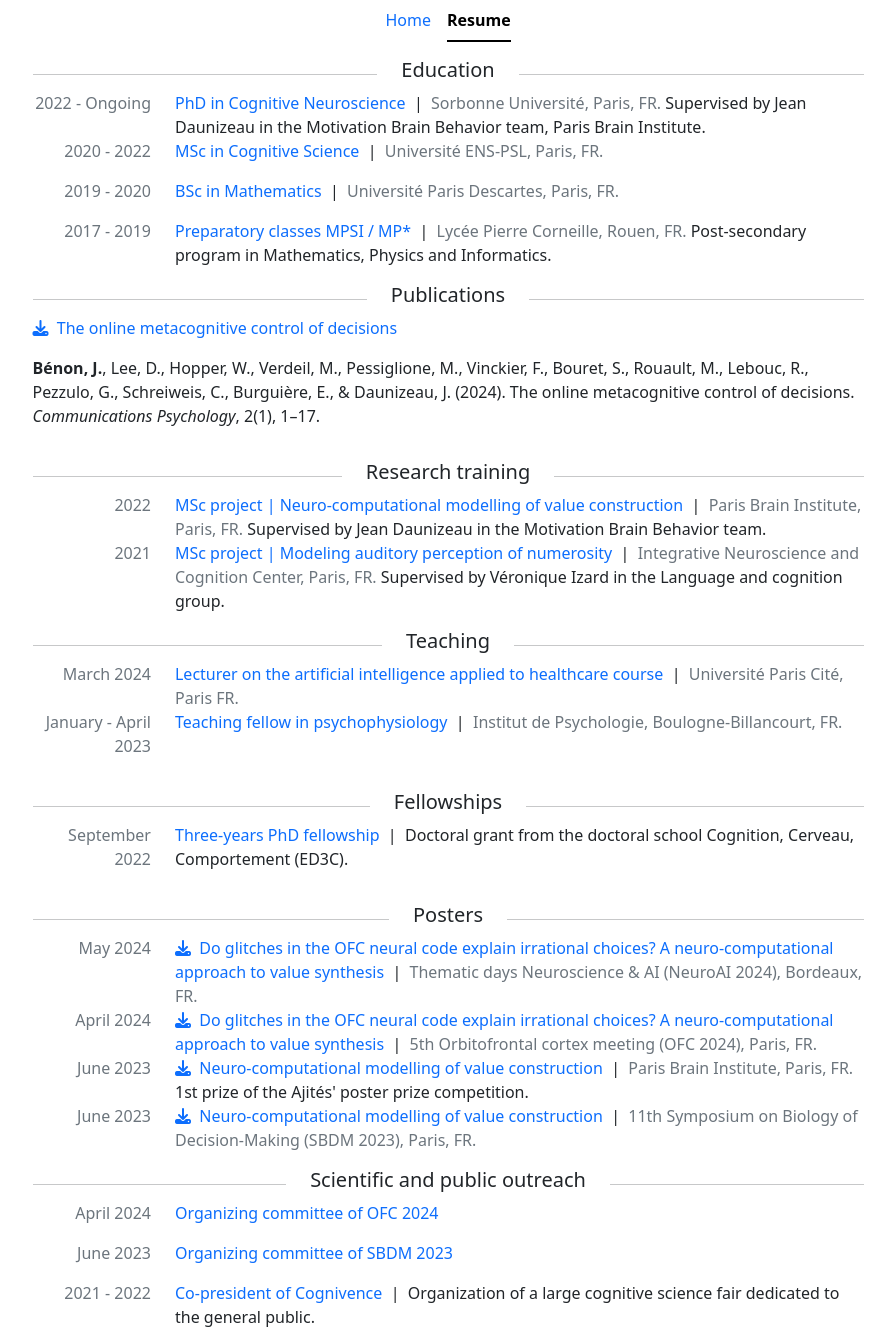
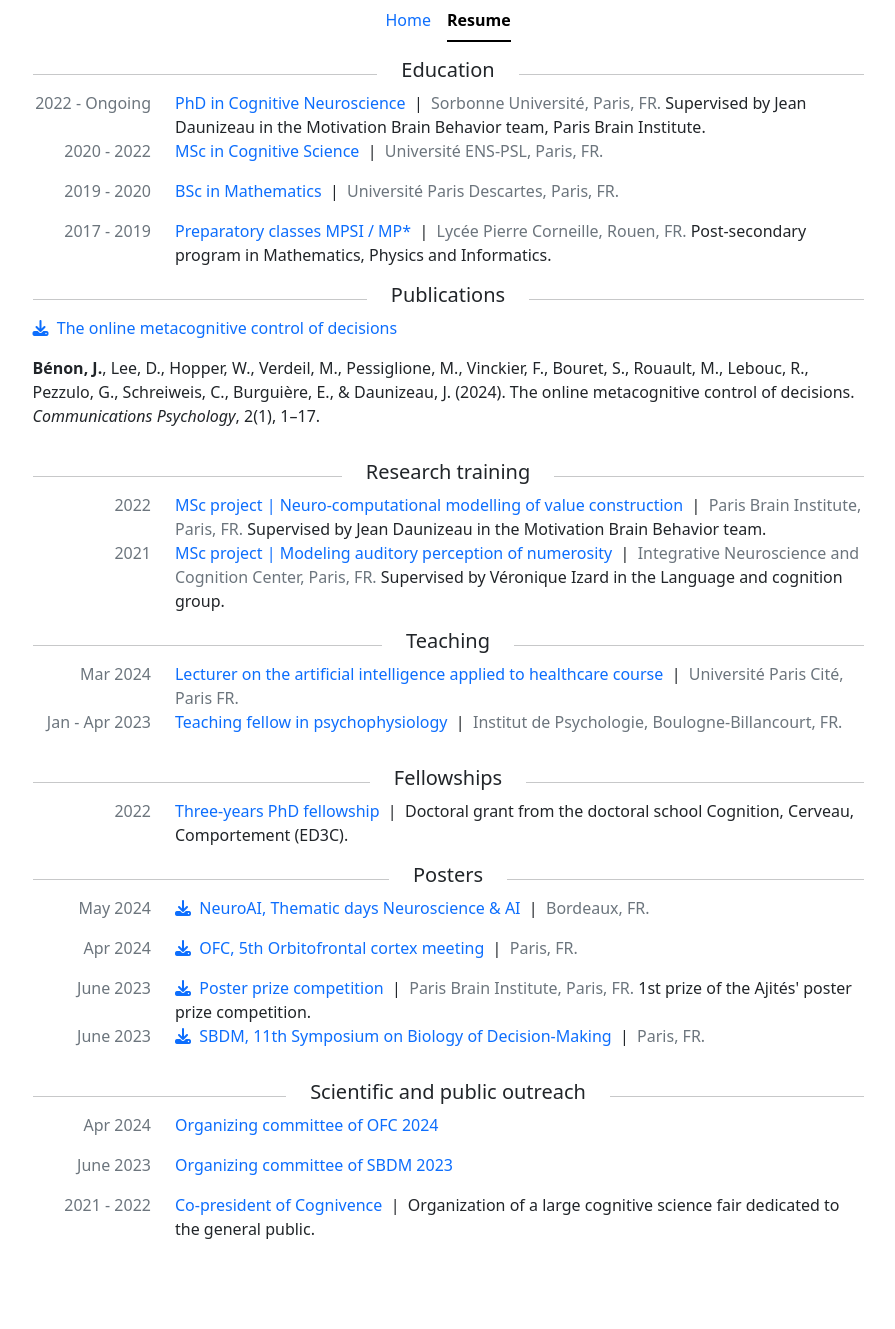
Before and after one commit to jbenon/jbenon.github.io, a Jekyll site: the page built from resume.html, in a window 1280 px wide. Shown: the whole page, without its empty margins (192-1087 px from the left). Built offline with Jekyll 4.4.1, drawn with Linux system fonts in a browser that asks for light colours; nearby versions of some CDN libraries; after the commit the page ends 1241 px from its top, so only the background shows below that.

Commit message:
Remove poster title

```diff
--- a/_data/resume.yml
+++ b/_data/resume.yml
@@ -48,47 +48,47 @@
 - title: Teaching
   items:
     - title: Lecturer on the artificial intelligence applied to healthcare course
-      date: March 2024
+      date: Mar 2024
       place: Université Paris Cité, Paris FR.
     - title: Teaching fellow in psychophysiology
-      date: January - April 2023
+      date: Jan - Apr 2023
       place: Institut de Psychologie, Boulogne-Billancourt, FR.
 
 # ===== FELLOWSHIPS ===== #
 - title: Fellowships
   items:
     - title: Three-years PhD fellowship
-      date: September 2022
+      date: 2022
       details: >
         Doctoral grant from the doctoral school Cognition, Cerveau, Comportement (ED3C).
 
 # ===== POSTERS ===== #
 - title: Posters
   items:
-    - title: Do glitches in the OFC neural code explain irrational choices? A neuro-computational approach to value synthesis
+    - title: NeuroAI, Thematic days Neuroscience & AI
       date: May 2024
-      place: Thematic days Neuroscience & AI (NeuroAI 2024), Bordeaux, FR.
+      place: Bordeaux, FR.
       pdf: Poster_2024_OFC-NeuroAI
-    - title: Do glitches in the OFC neural code explain irrational choices? A neuro-computational approach to value synthesis
-      date: April 2024
-      place: 5th Orbitofrontal cortex meeting (OFC 2024), Paris, FR.
+    - title: OFC, 5th Orbitofrontal cortex meeting
+      date: Apr 2024
+      place: Paris, FR.
       pdf: Poster_2024_OFC-NeuroAI
-    - title: Neuro-computational modelling of value construction
+    - title: Poster prize competition
       date: June 2023
       place: Paris Brain Institute, Paris, FR.
       pdf: Poster_2023_Ajites
       details: >
         1st prize of the Ajités' poster prize competition.
-    - title: Neuro-computational modelling of value construction
+    - title: SBDM, 11th Symposium on Biology of Decision-Making
       date: June 2023
-      place: 11th Symposium on Biology of Decision-Making (SBDM 2023), Paris, FR.
+      place: Paris, FR.
       pdf: Poster_2023_SBDM
 
 # ===== OUTREACH ===== #
 - title: Scientific and public outreach
   items:
     - title: Organizing committee of OFC 2024
-      date: April 2024
+      date: Apr 2024
     - title: Organizing committee of SBDM 2023
       date: June 2023
     - title: Co-president of Cognivence
```
